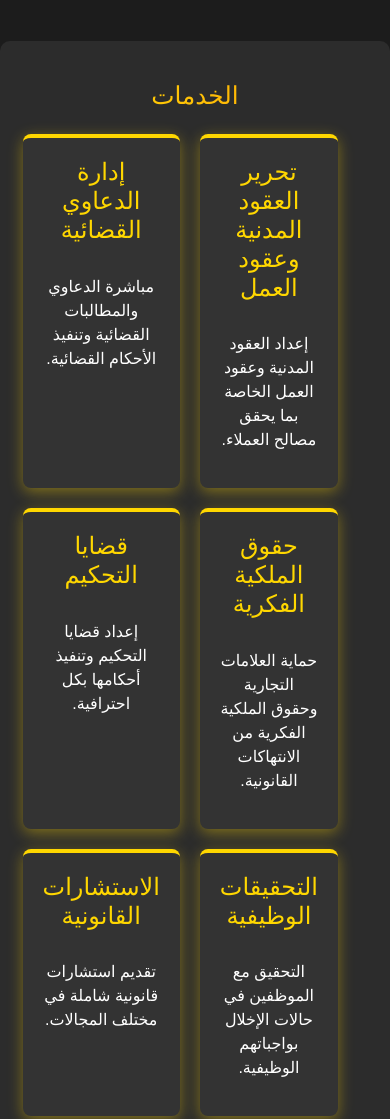
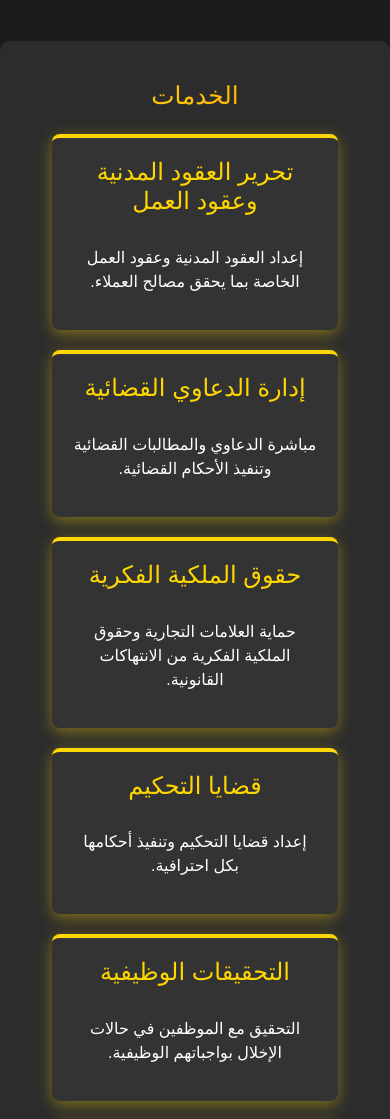
Before and after one commit to Amr8tom/mohamed_karam, a plain HTML site: page index.html in a window 390 px wide. Shown: the part 580-1699 px from the top of the page. Drawn offline with nearby package versions, Linux system fonts and the light colour scheme.

Commit message:
make servcces smaller in phones

```diff
--- a/index.html
+++ b/index.html
@@ -114,7 +114,7 @@
     /* Adjust layout for phones (screen width ≤ 576px) */
     @media (max-width: 576px) {
       .services-grid {
-        grid-template-columns: repeat(2, 1fr); /* 2 services per row */
+        grid-template-columns: repeat(1, 1fr); /* 2 services per row */
       }
     }
     .service-item {
```
